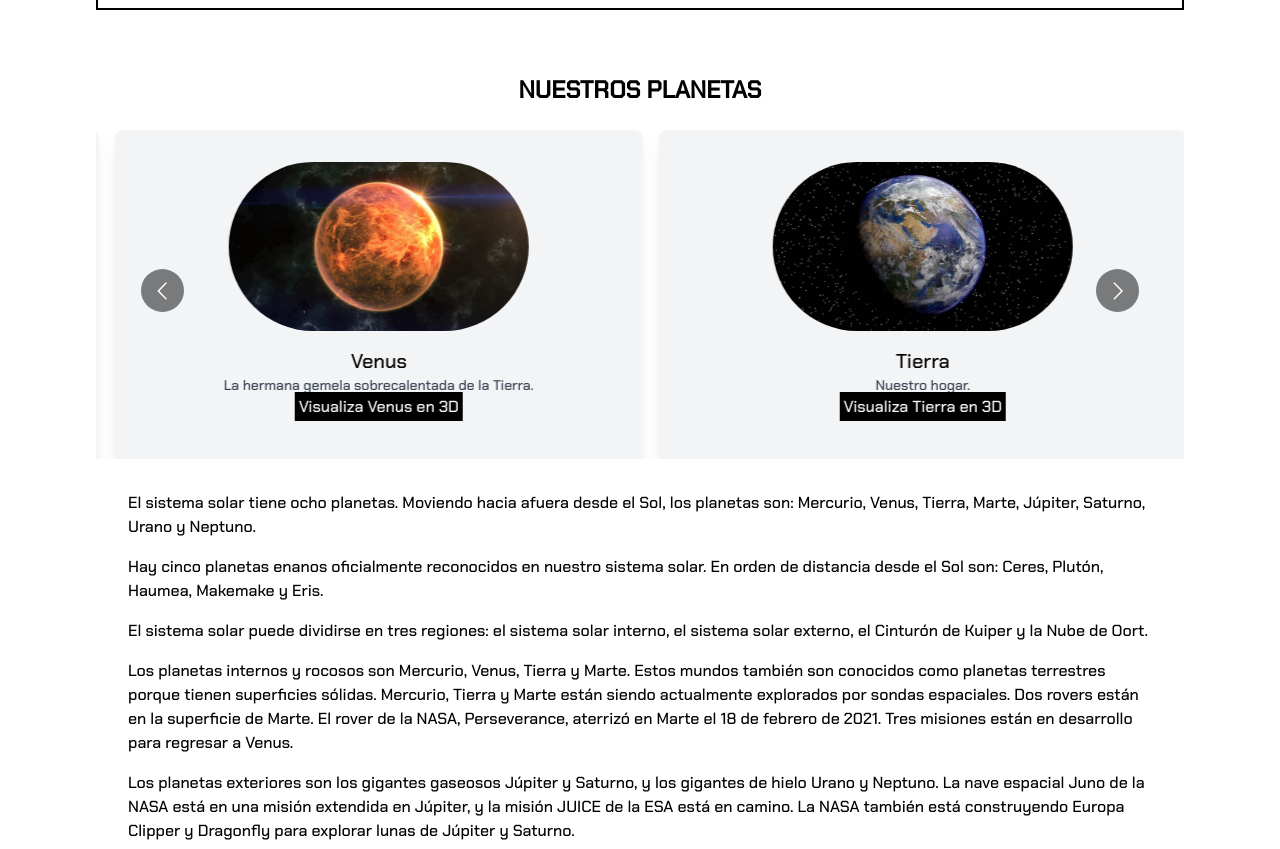
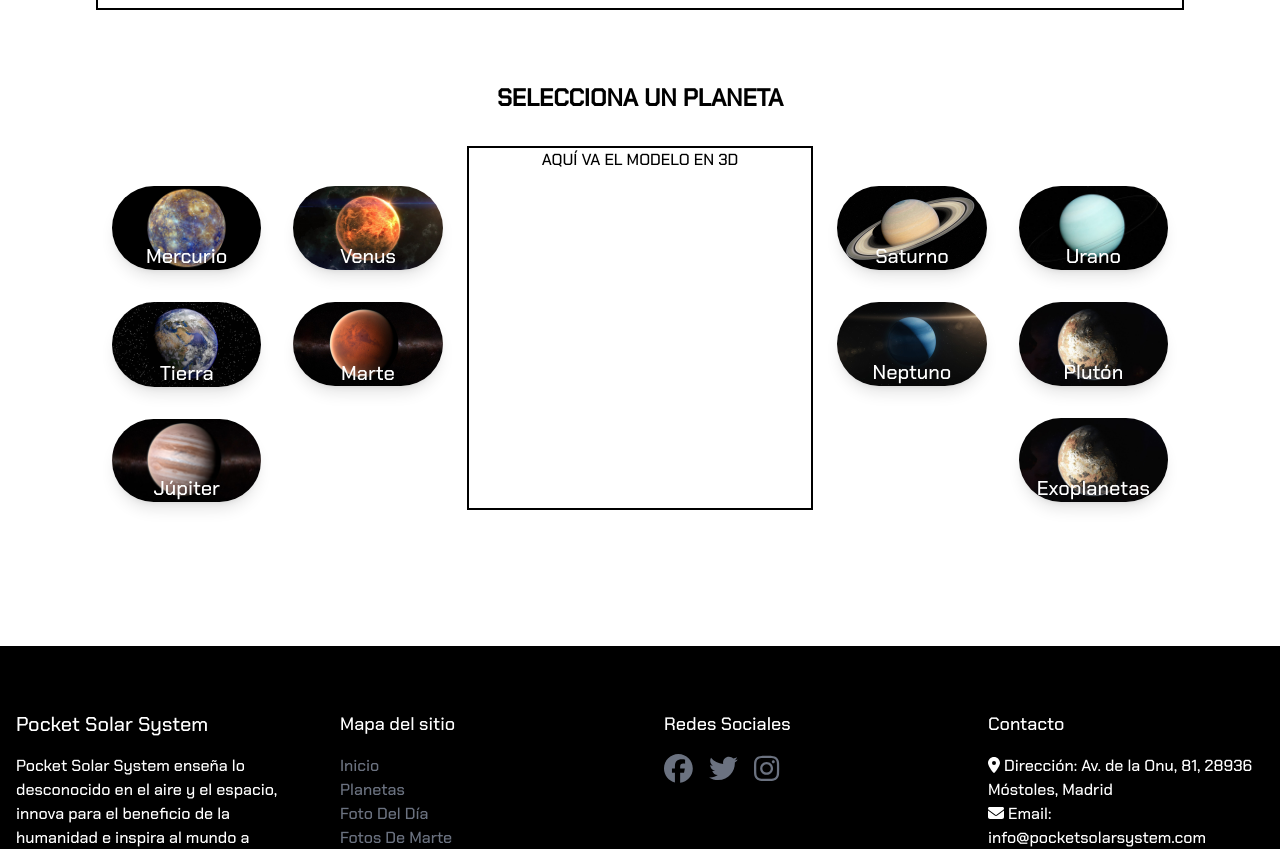
Before and after one commit to PocketSolarSystem/PocketSolarSystem, a Next.js app: page /planetas/acerca-de-los-planetas in a window 1280 px wide. Shown: the part 820-1669 px from the top of the page. Built offline with nearby package versions, Linux system fonts and the light colour scheme.

Commit message:
creacion selector

```diff
--- a/src/app/buscadorNasa/page.tsx
+++ b/src/app/buscadorNasa/page.tsx
@@ -77,10 +77,10 @@ export default function Buscador() {
                     {condicionalComponente()}
                 </div>
 
-                <div className="md:grid md:grid-cols-4 items-start mt-6">
+                <div className="md:grid md:grid-cols-4 md:gap-4 items-center mt-6">
 
                     {fotos && fotos.map((preview:any)=>
-                        <div key={preview.data[0].nasa_id} className="p-4 text-center">
+                        <div key={preview.data[0].nasa_id} className="p-4">
                             <ImagenPreview
                                 nasaId={preview.data[0].nasa_id}
                                 imagenUrl={preview.links[0].href}
--- a/src/app/planetas/acerca-de-los-planetas/page.tsx
+++ b/src/app/planetas/acerca-de-los-planetas/page.tsx
@@ -28,9 +28,11 @@ export default function AcercaDeLosPlanetas() {
           el Brazo de Orión. Gracias a Pocket Solar System puedes navegar a través de los distintos planetas del sistema solar en tres dimensiones."
       />
 
+
+
       <CarouselPlanetas />
 
-      <div className="m-8">
+      {/* <div className="m-8">
         <p className="mb-4">
           El sistema solar tiene ocho planetas. Moviendo hacia afuera desde el
           Sol, los planetas son: Mercurio, Venus, Tierra, Marte, Júpiter,
@@ -80,7 +82,7 @@ export default function AcercaDeLosPlanetas() {
           solar. Los científicos los llaman exoplanetas (exo significa
           &quot;desde afuera&quot;).
         </p>
-      </div>
+      </div> */}
     </main>
   );
 }
--- a/src/app/utilidades/ui/carouselPlanetas/CarouselPlanetas.tsx
+++ b/src/app/utilidades/ui/carouselPlanetas/CarouselPlanetas.tsx
@@ -2,6 +2,7 @@ import Carousel from "react-multi-carousel";
 import Image from "next/image";
 import Link from "next/link";
 import "./CarouselPlanetas.css"
+import { ComponenteSelector } from "../componenteSelector/ComponenteSelector";
 
 export function CarouselPlanetas(){
 
@@ -58,6 +59,9 @@ export function CarouselPlanetas(){
         },
     ];
 
+    const listaPlanetasCortada = planetas.slice(0, (planetas.length/2));
+    const listaPlanetasCortada2 = planetas.slice((planetas.length/2), planetas.length);
+
     const responsive = {
         desktop: {
             breakpoint: { max: 3000, min: 1024 },
@@ -74,8 +78,11 @@ export function CarouselPlanetas(){
     };
 
     return (
-        <div className="container mx-auto pt-8">
+        <main>
 
+            <ComponenteSelector listaCortada1={listaPlanetasCortada} listaCortada2={listaPlanetasCortada2}/>
+
+            <div className="sm:hidden container mx-auto pt-8">
                 <h2 className="text-2xl mt-8 mb-4 text-center">
                     <strong>NUESTROS PLANETAS</strong>
                 </h2>
@@ -91,7 +98,7 @@ export function CarouselPlanetas(){
                     itemClass=""
                 >
                     {planetas.map((planeta, índice) => (
-                <div key={índice} className="h-full bg-gray-100 p-8 rounded-lg shadow-lg text-center m-2">
+                        <div key={índice} className="bg-gray-100 p-8 rounded-lg shadow-lg text-center m-2">
                             <Image
                                 src={planeta.imagen}
                                 alt={planeta.nombre}
@@ -109,7 +116,8 @@ export function CarouselPlanetas(){
                         </div>
                     ))}
                 </Carousel>
+            </div>
+        </main>
 
-        </div>
     )
 }
--- /dev/null
+++ b/src/app/utilidades/ui/componenteSelector/ComponenteSelector.tsx
@@ -0,0 +1,16 @@
+import { ColumnaSelector } from "./columnaSelector/ColumnaSelector"
+
+export function ComponenteSelector({listaCortada1, listaCortada2}:{listaCortada1:Array<any>, listaCortada2:Array<any>}){
+    return (
+        <div className="mt-8 mb-8 p-2">
+            <h2 className="text-2xl mt-8 mb-4 text-center">
+                <strong>SELECCIONA UN PLANETA</strong>
+            </h2>
+            <div className="grid grid-cols-3 gap-4 mt-8">
+                <ColumnaSelector listaPlanetas={listaCortada1} segundaLista={false}/>
+                <div className="text-center border-solid border-2 border-black">AQUÍ VA EL MODELO EN 3D</div>
+                <ColumnaSelector listaPlanetas={listaCortada2} segundaLista={true}/>
+            </div>
+        </div>
+    )
+}
--- /dev/null
+++ b/src/app/utilidades/ui/componenteSelector/columnaSelector/ColumnaSelector.tsx
@@ -0,0 +1,35 @@
+import Image from "next/image"
+
+
+export function ColumnaSelector({listaPlanetas, segundaLista}:{listaPlanetas:Array<any>, segundaLista:boolean}){
+
+    const condicionalClase = (indice:any) => {
+        let clase = "text-center m-2 relative hover:cursor-pointer hover:scale-110"
+        clase += listaPlanetas.length-1 == indice && segundaLista ? " col-start-2" : "";
+        return clase;
+    }
+
+    return (
+    <div className="grid grid-cols-2 gap-4 mt-8">
+        {listaPlanetas.map((planeta, indice) => (
+            <div key={indice} className={condicionalClase(indice)}>
+                <Image
+                    src={planeta.imagen}
+                    alt={planeta.nombre}
+                    width={330}
+                    height={330}
+                    className="rounded-full shadow-lg"
+                />
+                <h2 className="text-xl mt-4 absolute text-white inset-x-0 bottom-0">{planeta.nombre}</h2>
+                {/* <p className="text-gray-700 text-sm">{planeta.descripcion}</p>
+                <Link href="" className="">
+                    <div className="border-black border-2 border-solid p-2 mt-10 hover:bg-gray-300 skew-y-1">
+                        <span>
+                            Visualiza {planeta.nombre} en 3D
+                        </span>
+                    </div>
+                </Link> */}
+            </div>
+        ))}
+    </div>)
+}
```
Lines whose indentation alone changed are shown as unchanged.
